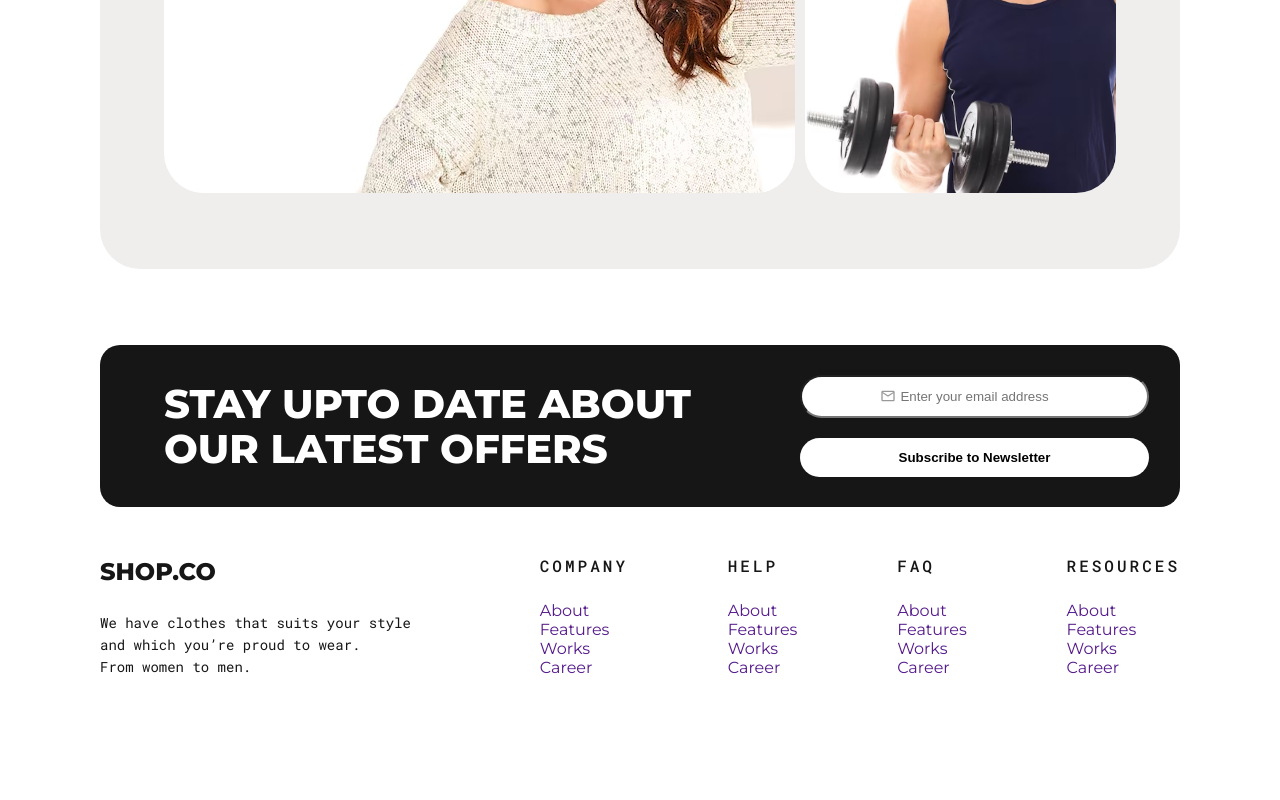
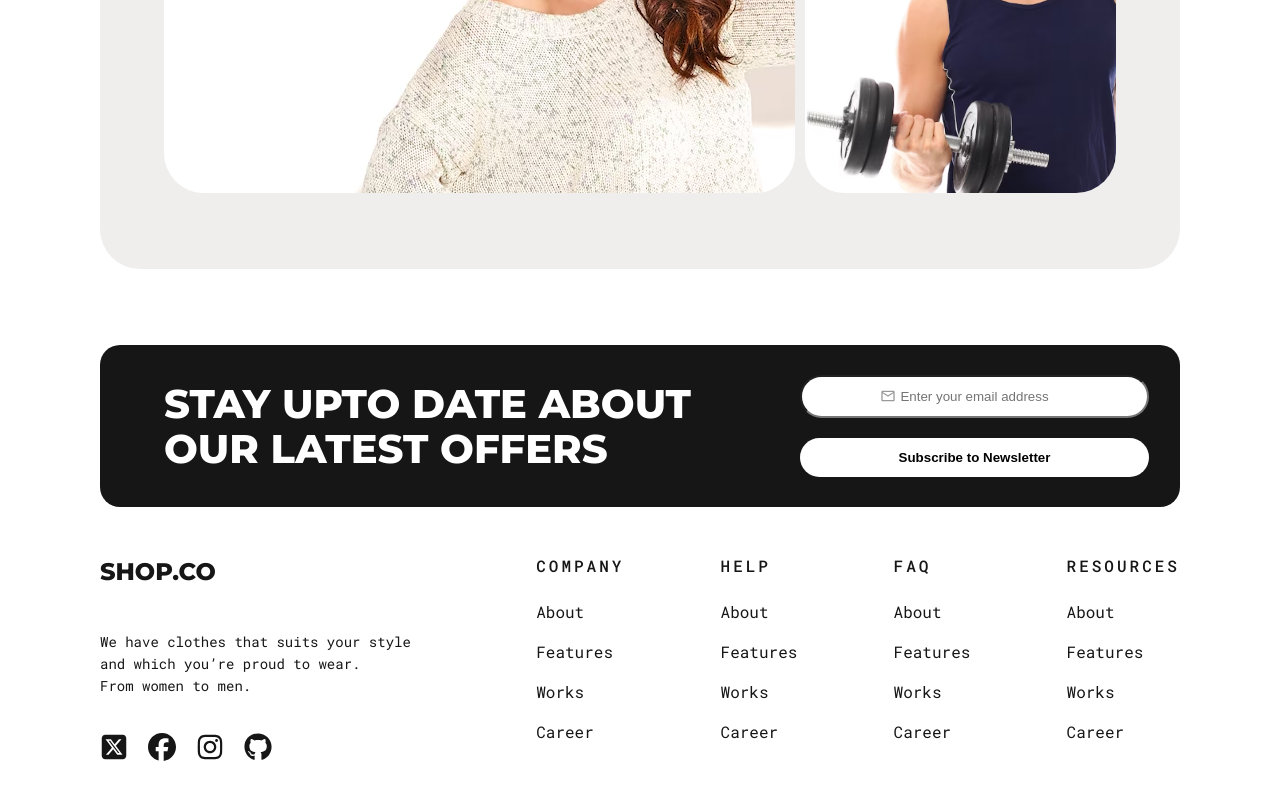
Before and after one commit to Electrocisko/ecommerce-front, a React (Vite) app: page / in a window 1280 px wide. Shown: the part 2628-3428 px from the top of the page. Before the commit the page ends 3356 px from the top, so only its background shows below. Built offline with nearby package versions, Linux system fonts and the light colour scheme.

Commit message:
working on footer styles

```diff
--- a/src/components/Footer.jsx
+++ b/src/components/Footer.jsx
@@ -1,4 +1,9 @@
 import style from "../scss/modules/footer.module.scss";
+import { FaSquareXTwitter } from "react-icons/fa6";
+import { FaFacebook } from "react-icons/fa6";
+import { FaInstagram } from "react-icons/fa6";
+import { FaGithub } from "react-icons/fa6";
+
 
 const Footer = () => {
   return (
@@ -9,6 +14,17 @@ const Footer = () => {
         <p>
           We have clothes that suits your style and which you’re proud to wear. </p>
           <p>From women to men.</p>
+          <div className={style.socialnetworks}>
+            <a href="/" className={style.icon}><FaSquareXTwitter /></a>
+            <a href="/" className={style.icon} ><FaFacebook /></a>
+            <a href="/" className={style.icon} ><FaInstagram /></a>
+            <a href="/" className={style.icon} ><FaGithub /></a>
+
+
+
+
+
+          </div>
         </div>
 
       </div>
@@ -16,10 +32,10 @@ const Footer = () => {
       <div className={style.card}>
         <h3>COMPANY</h3>
         <div className={style.links}>
-        <a href="">About</a>
-        <a href="">Features</a>
-        <a href="">Works</a>
-        <a href="">Career</a>
+        <a href="/">About</a>
+        <a href="/">Features</a>
+        <a href="/">Works</a>
+        <a href="/">Career</a>
         </div>
 
       </div>
@@ -27,10 +43,10 @@ const Footer = () => {
       <div className={style.card}>
         <h3>HELP</h3>
         <div className={style.links}>
-        <a href="">About</a>
-        <a href="">Features</a>
-        <a href="">Works</a>
-        <a href="">Career</a>
+        <a href="/">About</a>
+        <a href="/">Features</a>
+        <a href="/">Works</a>
+        <a href="/">Career</a>
         </div>
 
       </div>
@@ -38,10 +54,10 @@ const Footer = () => {
       <div className={style.card}>
         <h3>FAQ</h3>
         <div className={style.links}>
-        <a href="">About</a>
-        <a href="">Features</a>
-        <a href="">Works</a>
-        <a href="">Career</a>
+        <a href="/">About</a>
+        <a href="/">Features</a>
+        <a href="/">Works</a>
+        <a href="/">Career</a>
         </div>
 
       </div>
@@ -49,10 +65,10 @@ const Footer = () => {
       <div className={style.card}>
         <h3>RESOURCES</h3>
         <div className={style.links}>
-        <a href="">About</a>
-        <a href="">Features</a>
-        <a href="">Works</a>
-        <a href="">Career</a>
+        <a href="/">About</a>
+        <a href="/">Features</a>
+        <a href="/">Works</a>
+        <a href="/">Career</a>
         </div>
 
       </div>
--- a/src/scss/base/_resets.scss
+++ b/src/scss/base/_resets.scss
@@ -9,7 +9,9 @@ li {
 }
 
 a {
-    text-decoration: none;
+    outline: none;
+  text-decoration: none;
+  color: inherit;
 }
 
 button {
--- a/src/scss/modules/footer.module.scss
+++ b/src/scss/modules/footer.module.scss
@@ -12,10 +12,8 @@
     display: flex;
     flex-direction: column;
     max-width: 340px;
+    justify-content: space-between;
 
-    h2 {
-        margin-bottom: 26px;
-    }
 
     p {
         font-size: 14px;
@@ -23,6 +21,8 @@
         font-style: normal;
         font-weight: 400;
         line-height: 22px;
+
+
         /* 157.143% */
 
     }
@@ -43,5 +43,24 @@
     .links {
         display: flex;
         flex-direction: column;
+        font-family: $Satoshi;
+        font-weight: 400;
+
+        a{
+            margin-bottom: 19px;
+        }
     }
 }
+
+.socialnetworks{
+    margin-top: 36px;
+    display: flex;
+    justify-content: space-between;
+    gap: 20px;
+    width: 148px;
+    height: 28px;
+}
+
+.icon {
+    font-size: 28px;
+}
```
